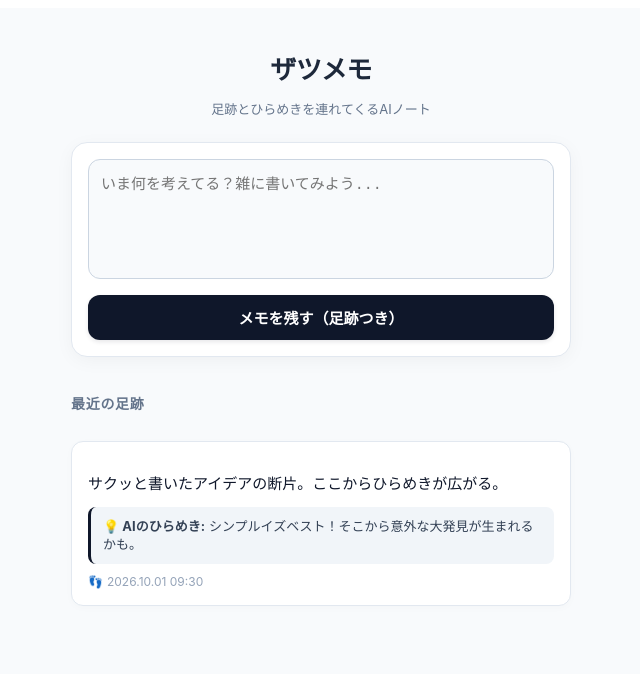
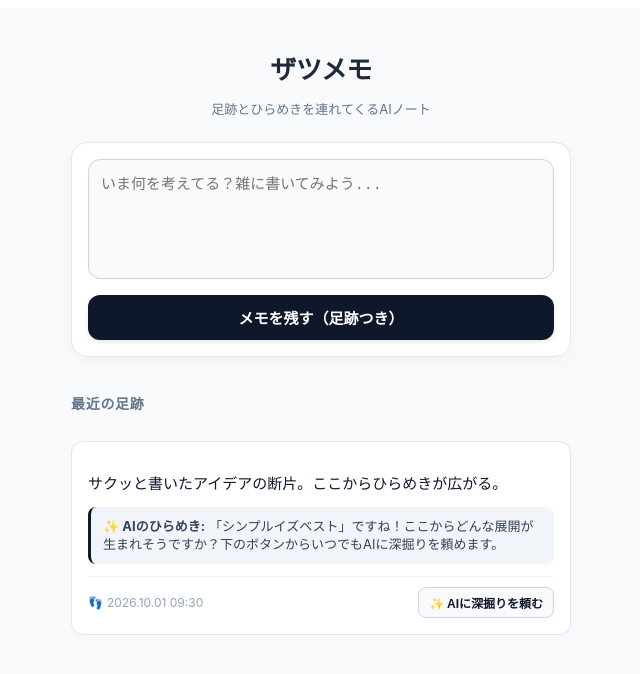
Before and after one commit to desrow9999-lang/zatsumemo-clean, a Next.js app: page / in a window 1280 px wide. Shown: the top 674 px of the page, without its empty margins (319-959 px from the left). Built offline with nearby package versions, Linux system fonts and the light colour scheme.

Commit message:
Update page.tsx

```diff
--- a/app/page.tsx
+++ b/app/page.tsx
@@ -7,6 +7,7 @@ interface Memo {
   text: string;
   timestamp: string;
   aiReply?: string;
+  isThinking?: boolean;
 }
 
 export default function Home() {
@@ -29,7 +30,7 @@ export default function Home() {
           id: '1',
           text: 'サクッと書いたアイデアの断片。ここからひらめきが広がる。',
           timestamp: '2026.10.01 09:30',
-          aiReply: 'シンプルイズベスト！そこから意外な大発見が生まれるかも。',
+          aiReply: '「シンプルイズベスト」ですね！ここからどんな展開が生まれそうですか？下のボタンからいつでもAIに深掘りを頼めます。',
         }
       ]);
     }
@@ -39,19 +40,6 @@ export default function Home() {
   const saveToStorage = (newMemos: Memo[]) => {
     setMemos(newMemos);
     localStorage.setItem('zatsumemo_memos', JSON.stringify(newMemos));
-  };
-
-  // メモの内容に応じた簡単なAIのひらめき生成ロジック
-  const generateAiReply = (text: string) => {
-    const replies = [
-      `「${text}」……ほう、面白い着眼点ですね。深掘りしてみる価値あり！`,
-      `それ、もしかして新しいプロジェクトの芽かもしれませんよ 🌱`,
-      `シンプルだけど本質を突いてますね。明日には形にできるかも？`,
-      `お、冴えてますね！その調子でどんどん雑に書き留めていきましょう。`,
-      `AI的にもかなり気になるキーワードです。詳しくメモを足していきますか？`
-    ];
-    // ランダムに1つ選ぶ
-    return replies[Math.floor(Math.random() * replies.length)];
   };
 
   const handleSave = () => {
@@ -64,17 +52,48 @@ export default function Home() {
     const minutes = String(now.getMinutes()).padStart(2, '0');
 
     const timestamp = `${year}.${month}.${day} ${hours}:${minutes}`;
-    const aiReply = generateAiReply(content);
 
     const newMemo: Memo = {
       id: Date.now().toString(),
       text: content,
       timestamp,
-      aiReply,
     };
 
     saveToStorage([newMemo, ...memos]);
     setContent('');
+  };
+
+  // 個別のメモに対してAIにひらめき・深掘りをお願いするボタンの処理
+  const handleAskAi = (id: string) => {
+    const updated = memos.map((memo) => {
+      if (memo.id === id) {
+        return { ...memo, isThinking: true };
+      }
+      return memo;
+    });
+    setMemos(updated);
+
+    // 擬似的にAIの思考時間を演出（のちに本物のAPI通信に置き換えます）
+    setTimeout(() => {
+      const targetMemo = memos.find(m => m.id === id);
+      const text = targetMemo ? targetMemo.text : '';
+
+      const deepReplies = [
+        `「${text}」についてAIが多角的に分析しました。ターゲットを絞り、具体的なアクションを3つに分解してみると一気に進むかもしれません！`,
+        `このアイデア（${text}）の核心は、既存の常識を少しずらす点にありそうです。もし逆の視点からアプローチするとどうなるでしょうか？`,
+        `非常に興味深いメモですね。「${text}」をさらに発展させるために、まずは小さなプロトタイプを作ってみるのがおすすめです。`,
+        `AIによる深掘り完了です！この発想は、意外な分野の技術や習慣と組み合わせることで、大きなイノベーションに化けるポテンシャルがあります。`
+      ];
+      const randomReply = deepReplies[Math.floor(Math.random() * deepReplies.length)];
+
+      const finalUpdated = memos.map((memo) => {
+        if (memo.id === id) {
+          return { ...memo, aiReply: randomReply, isThinking: false };
+        }
+        return memo;
+      });
+      saveToStorage(finalUpdated);
+    }, 1000);
   };
 
   return (
@@ -164,7 +183,7 @@ export default function Home() {
                 {memo.text}
               </p>
 
-              {/* AIからのひらめき返信 */}
+              {/* AIからのひらめき返信（ある場合） */}
               {memo.aiReply && (
                 <div style={{
                   backgroundColor: '#f1f5f9',
@@ -172,19 +191,41 @@ export default function Home() {
                   padding: '10px 12px',
                   fontSize: '13px',
                   color: '#334155',
-                  marginBottom: '10px',
+                  marginBottom: '12px',
                   borderLeft: '3px solid #0f172a',
                   lineHeight: '1.4'
                 }}>
-                  <span style={{ fontWeight: '700', marginRight: '4px' }}>💡 AIのひらめき:</span>
+                  <span style={{ fontWeight: '700', marginRight: '4px' }}>✨ AIのひらめき:</span>
                   {memo.aiReply}
                 </div>
               )}
 
-              <div style={{ fontSize: '12px', color: '#94a3b8', display: 'flex', alignItems: 'center', gap: '4px' }}>
-                <span>👣</span>
-                <span>{memo.timestamp}</span>
+              {/* フッター（タイムスタンプ ＆ AI深掘りボタン） */}
+              <div style={{ display: 'flex', justifyContent: 'space-between', alignItems: 'center', borderTop: '1px solid #f1f5f9', paddingTop: '10px' }}>
+                <div style={{ fontSize: '12px', color: '#94a3b8', display: 'flex', alignItems: 'center', gap: '4px' }}>
+                  <span>👣</span>
+                  <span>{memo.timestamp}</span>
+                </div>
+
+                <button
+                  onClick={() => handleAskAi(memo.id)}
+                  disabled={memo.isThinking}
+                  style={{
+                    backgroundColor: memo.isThinking ? '#cbd5e1' : '#f8fafc',
+                    color: memo.isThinking ? '#64748b' : '#0f172a',
+                    border: '1px solid #cbd5e1',
+                    borderRadius: '8px',
+                    padding: '6px 10px',
+                    fontSize: '12px',
+                    fontWeight: '600',
+                    cursor: memo.isThinking ? 'not-allowed' : 'pointer',
+                    transition: 'all 0.2s'
+                  }}
+                >
+                  {memo.isThinking ? '考え中...' : '✨ AIに深掘りを頼む'}
+                </button>
               </div>
+
             </div>
           ))}
         </div>
```
